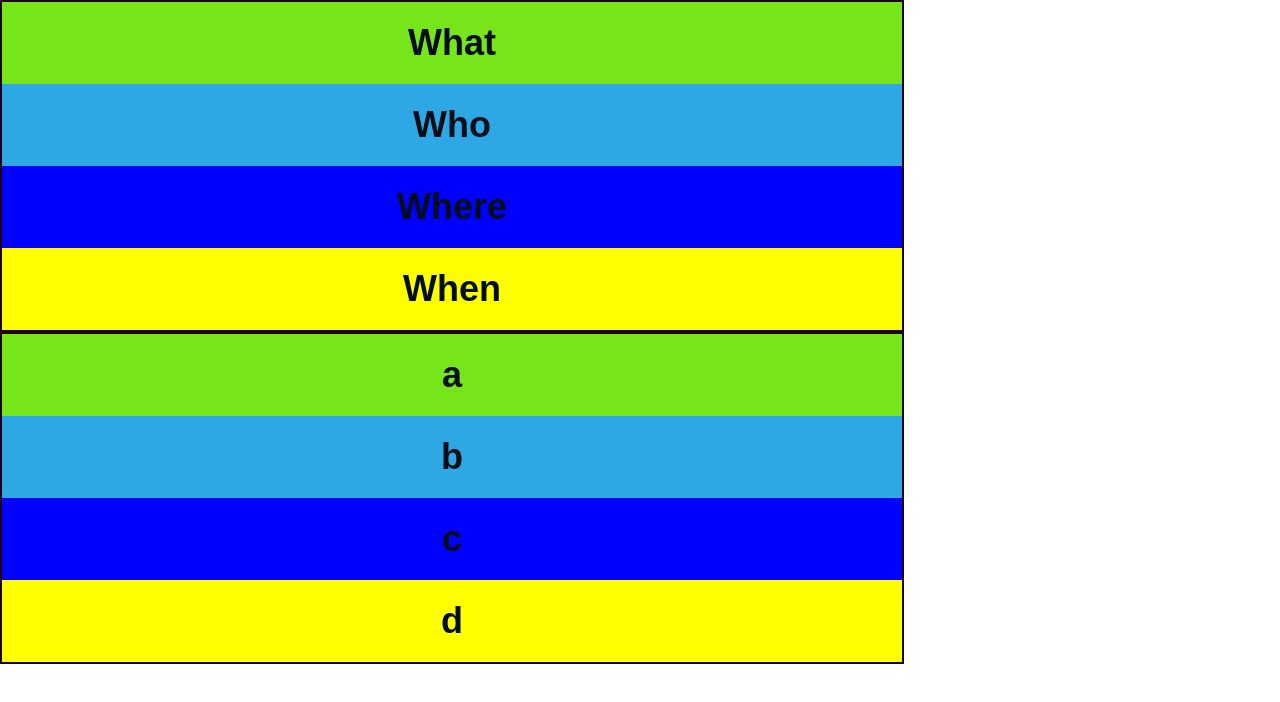
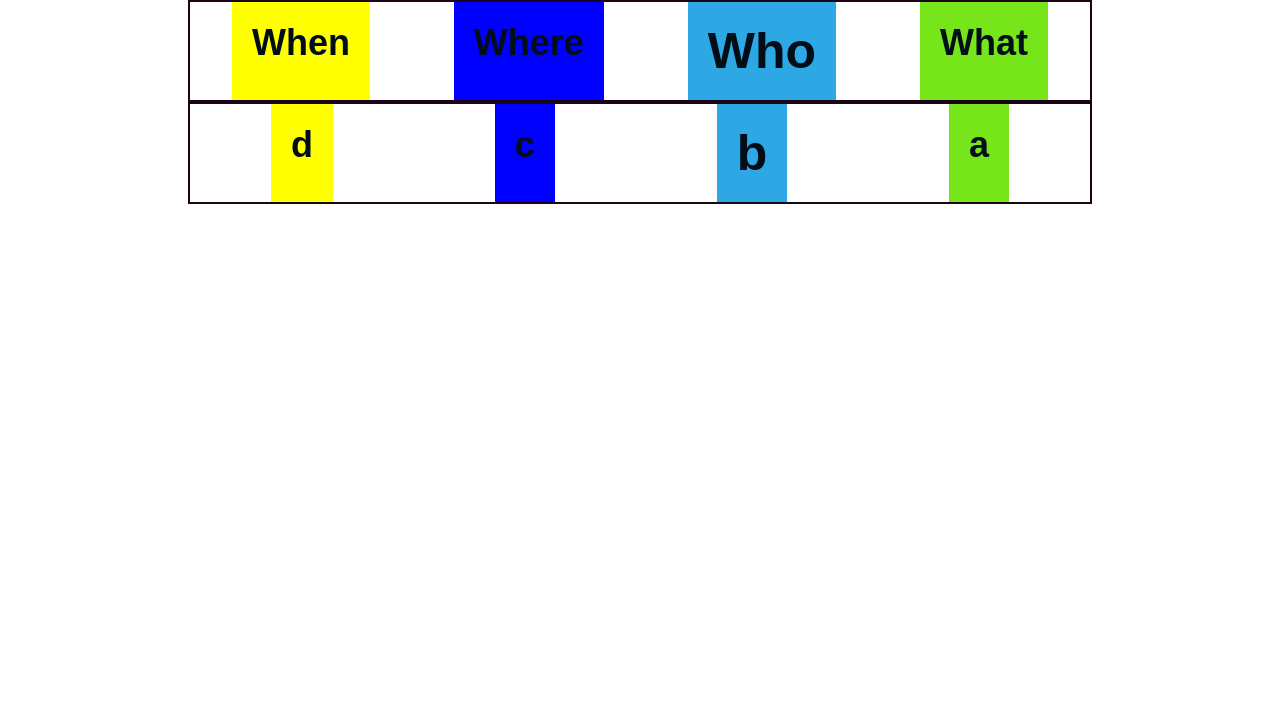
Before and after one commit to Nefeli-Fernando/Week-05-HTML-CSS-notes, a plain HTML site: page flexAndInline.html in a window 1280 px wide. Drawn offline with Linux system fonts and the light colour scheme.

Commit message:
Tried the aligning

```diff
--- a/flexAndInline.html
+++ b/flexAndInline.html
@@ -23,7 +23,12 @@
             justify-content:space-around;
             width:900px;
             flex-direction:column; /*This will change the direction of the flex elements to be vertical instead of horizontal aka instead of being a row*/
+            flex-direction:row-reverse; /*This will change the direction of the flex elements to be horizontal but in reverse order*/
+
+            justify-self:center; /*This will align the flex elements to the center of the parent container*/
         }
+
+                                        /* flex start will align the items to the top just as in default, but if u put flex-end, itll position itself to the bottom */
 
         .one, .two, .three, .four{
             padding:20px;
@@ -40,6 +45,7 @@
 
         .two{
             background-color:rgb(46, 168, 229);
+            font-size:50px;
         }
 
         .three{
```
